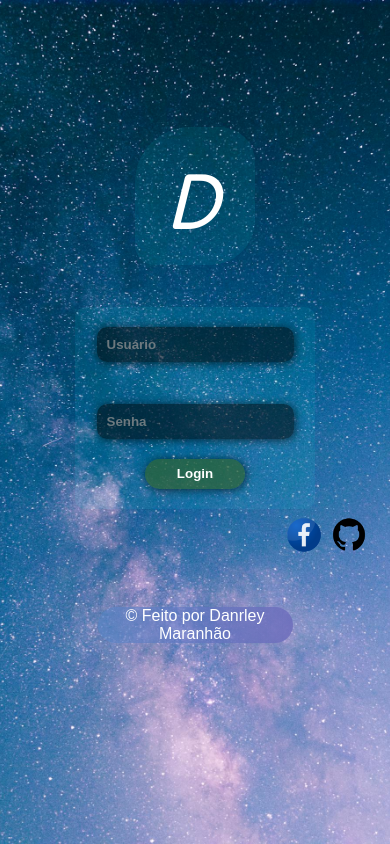
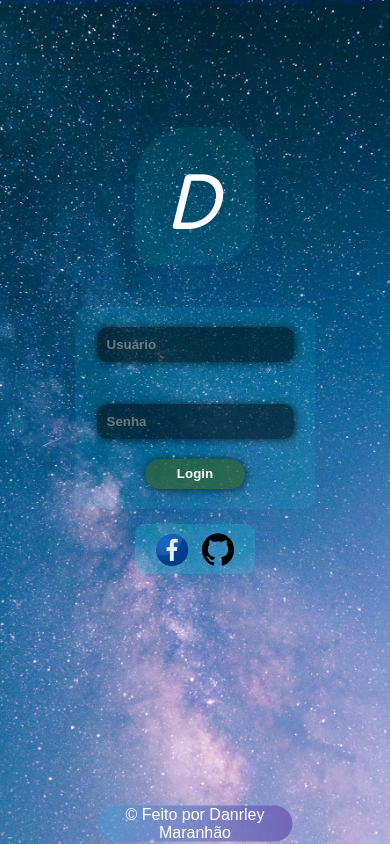
Before and after one commit to dynmopi/layout-login, a plain HTML site: page index.html in a window 390 px wide. Drawn offline with Linux system fonts and the light colour scheme.

Commit message:
login-layout-mobileFirst

```diff
--- a/index.html
+++ b/index.html
@@ -26,9 +26,8 @@
         </section>
     </main>
     <nav>
-        <div id="fac"></div>
-        <div id="github"></div>
-        <div id="google"></div>
+            <div id="fac"></div>
+            <div id="github"></div>
     </nav>
     <footer>
         &copy; Feito por Danrley Maranhão
--- a/style/style.css
+++ b/style/style.css
@@ -14,7 +14,7 @@
     font-family: Arial, Helvetica, sans-serif;
 }
 
-body{
+body, html{
     background-color: white;
     background-image: url(../img/foto_astronomia.jpg);
     background-position: center center;
@@ -99,39 +99,71 @@ input#login:hover{
     cursor: pointer;
     transition: 0.3s;
 }
+nav{
+    background-color:rgba(0, 255, 255, 0.164);
+    border-radius: 10px;
 
+    display: block;
+    position: absolute;
+
+    width: 120px;
+    height: 50px;
+
+    left: 50%;
+    transform: translate(-50%, 30%);
+}
 div#fac{
+    /*imagem da div*/
     background-image: url(../img/facebook-icon.png);
-    background-size: 50px;
+    background-size: 48px;
     background-repeat: no-repeat;
+
     display: inline-block;
-    margin: 0px 0px 1px 33vh;
 
+    /*centralização dentro do <nav>*/
+    margin-left: 13px;
+    margin-right: -10px;
 
     width: 50px;
     height: 50px;
 }
+div#fac:hover{
+    cursor: pointer;
+}
+div#github:hover{
+    cursor: pointer;
+}
 div#github{
+    /*imagem da div*/
     background-image: url(../img/github-icon.png);
     background-size: 52px;
     background-repeat: no-repeat;
+
     display: inline-block;
-    margin: auto -10px;
+
+    /*centralização dependente da div anterior*/
+
     width: 52px;
     height: 52px;
 }
 footer{
     color:white;
+
+    /*cor de fundo*/
     background-image: linear-gradient(90deg, #31a0d862, #7566b8);
     background-repeat: no-repeat;
     background-attachment: fixed;
     background-size: cover;
+
+    /*design da borda*/
     border-radius: 20px;
-    margin: auto;
     width: 50vw;
 
-
+    /*centralização*/
     display: block;
+    position: absolute;
     text-align: center;
-    margin-top: 5vh;
+    top: 95%;
+    left: 50%;
+    transform: translate(-50%, 10%);
 }
```
